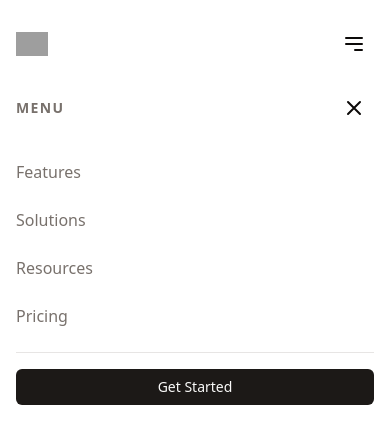
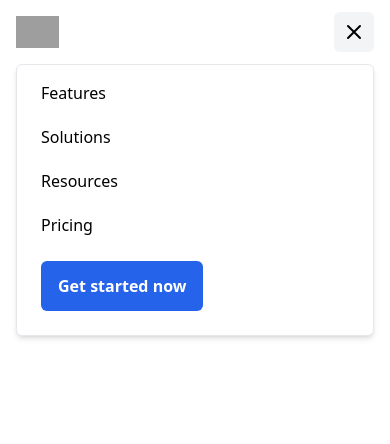
Before and after one commit to nanayawdev/salesgirl, a React (Vite) app: page / in a window 390 px wide. Both pictures are taken after a click on the button 354 px from the left and 44 px from the top of the page. Shown: the top 444 px of the page. Built offline with nearby package versions, Linux system fonts and the light colour scheme; grey boxes are pictures that could not be loaded.

Commit message:
Refactor Navbar component in Navbar.jsx to enhance layout and interactivity. Introduced a mobile menu toggle, updated link styles for better accessibility, and improved overall styling for a more cohesive design. This aligns with ongoing efforts to refine the user interface.

```diff
--- a/src/components/Navbar/Navbar.jsx
+++ b/src/components/Navbar/Navbar.jsx
@@ -1,78 +1,63 @@
+import React, { useState } from 'react';
+
 const Navbar = () => {
+    const [isMenuOpen, setIsMenuOpen] = useState(false);
+
     return (
-        <header>
-            <div className="mt-4">
-                <div className="px-4 mx-auto sm:px-6 lg:px-8">
-                    <nav className="relative flex items-center justify-between h-14 lg:h-16">
-                        <div className="hidden lg:flex lg:items-center lg:space-x-10">
-                            <a href="#" className="text-base font-medium text-muted-foreground hover:text-foreground">Features</a>
-                            <a href="#" className="text-base font-medium text-muted-foreground hover:text-foreground">Solutions</a>
-                            <a href="#" className="text-base font-medium text-muted-foreground hover:text-foreground">Resources</a>
-                            <a href="#" className="text-base font-medium text-muted-foreground hover:text-foreground">About</a>
-                        </div>
-
-                        <div className="lg:absolute lg:-translate-x-1/2 lg:inset-y-3 lg:left-1/2">
-                            <div className="flex-shrink-0">
-                                <a href="#" className="flex">
-                                    <img
-                                        className="w-auto h-6 lg:h-8"
-                                        src="https://cdn.rareblocks.xyz/collection/celebration/images/logo.svg"
-                                        alt="Logo"
-                                    />
-                                </a>
-                            </div>
-                        </div>
-
-                        <button type="button" className="inline-flex p-2 ml-5 text-foreground transition-all duration-200 rounded-md lg:hidden hover:bg-accent">
-                            <svg className="w-6 h-6" xmlns="http://www.w3.org/2000/svg" fill="none" viewBox="0 0 24 24" stroke="currentColor">
-                                <path strokeLinecap="round" strokeLinejoin="round" strokeWidth="2" d="M4 6h16M4 12h16m-7 6h7" />
-                            </svg>
-                        </button>
-
-                        <div className="hidden lg:flex lg:items-center lg:space-x-6">
-                            <a
-                                href="#"
-                                className="px-4 py-2 text-sm font-medium text-primary-foreground bg-primary rounded-md hover:bg-primary/90 transition-colors"
-                            >
-                                Get Started
-                            </a>
-                        </div>
-                    </nav>
-                </div>
-            </div>
-
-            <nav className="py-4 lg:hidden">
-                <div className="px-4 mx-auto sm:px-6 lg:px-8">
-                    <div className="flex items-center justify-between">
-                        <p className="text-sm font-semibold tracking-widest text-muted-foreground uppercase">Menu</p>
-                        <button type="button" className="inline-flex p-2 text-foreground transition-all duration-200 rounded-md hover:bg-accent">
-                            <svg xmlns="http://www.w3.org/2000/svg" className="w-6 h-6" fill="none" viewBox="0 0 24 24" stroke="currentColor">
-                                <path strokeLinecap="round" strokeLinejoin="round" strokeWidth="2" d="M6 18L18 6M6 6l12 12" />
-                            </svg>
-                        </button>
+        <header className="pb-6 bg-white lg:pb-0">
+            <div className="px-4 mx-auto max-w-7xl sm:px-6 lg:px-8">
+                <nav className="flex items-center justify-between h-16 lg:h-20">
+                    <div className="flex-shrink-0">
+                        <a href="#" title="" className="flex">
+                            <img className="w-auto h-8 lg:h-10" src="https://cdn.rareblocks.xyz/collection/celebration/images/logo.svg" alt="" />
+                        </a>
                     </div>
 
-                    <div className="mt-6">
-                        <div className="flex flex-col space-y-2">
-                            <a href="#" className="py-2 text-base font-medium text-muted-foreground hover:text-foreground transition-colors">Features</a>
-                            <a href="#" className="py-2 text-base font-medium text-muted-foreground hover:text-foreground transition-colors">Solutions</a>
-                            <a href="#" className="py-2 text-base font-medium text-muted-foreground hover:text-foreground transition-colors">Resources</a>
-                            <a href="#" className="py-2 text-base font-medium text-muted-foreground hover:text-foreground transition-colors">Pricing</a>
-                        </div>
+                    <button
+                        type="button"
+                        className="inline-flex p-2 text-black transition-all duration-200 rounded-md lg:hidden focus:bg-gray-100 hover:bg-gray-100"
+                        onClick={() => setIsMenuOpen(!isMenuOpen)}
+                    >
+                        <svg className={`w-6 h-6 ${isMenuOpen ? 'hidden' : 'block'}`} xmlns="http://www.w3.org/2000/svg" fill="none" viewBox="0 0 24 24" stroke="currentColor">
+                            <path strokeLinecap="round" strokeLinejoin="round" strokeWidth="2" d="M4 8h16M4 16h16" />
+                        </svg>
 
-                        <hr className="my-4 border-border" />
+                        <svg className={`w-6 h-6 ${isMenuOpen ? 'block' : 'hidden'}`} xmlns="http://www.w3.org/2000/svg" fill="none" viewBox="0 0 24 24" stroke="currentColor">
+                            <path strokeLinecap="round" strokeLinejoin="round" strokeWidth="2" d="M6 18L18 6M6 6l12 12" />
+                        </svg>
+                    </button>
 
-                        <div className="flex flex-col space-y-2">
-                            <a
-                                href="#"
-                                className="inline-flex justify-center px-4 py-2 text-sm font-medium text-primary-foreground bg-primary rounded-md hover:bg-primary/90 transition-colors"
-                            >
-                                Get Started
-                            </a>
+                    <div className="hidden lg:flex lg:items-center lg:ml-auto lg:space-x-10">
+                        <a href="#" title="" className="text-base font-medium text-black transition-all duration-200 hover:text-blue-600 focus:text-blue-600"> Features </a>
+
+                        <a href="#" title="" className="text-base font-medium text-black transition-all duration-200 hover:text-blue-600 focus:text-blue-600"> Solutions </a>
+
+                        <a href="#" title="" className="text-base font-medium text-black transition-all duration-200 hover:text-blue-600 focus:text-blue-600"> Resources </a>
+
+                        <a href="#" title="" className="text-base font-medium text-black transition-all duration-200 hover:text-blue-600 focus:text-blue-600"> Pricing </a>
+                    </div>
+
+                    <a href="#" title="" className="items-center justify-center hidden px-4 py-3 ml-10 text-base font-semibold text-white transition-all duration-200 bg-blue-600 border border-transparent rounded-md lg:inline-flex hover:bg-blue-700 focus:bg-blue-700" role="button"> Get started now </a>
+                </nav>
+
+                <nav className={`pt-4 pb-6 bg-white border border-gray-200 rounded-md shadow-md lg:hidden ${isMenuOpen ? 'block' : 'hidden'}`}>
+                    <div className="flow-root">
+                        <div className="flex flex-col px-6 -my-2 space-y-1">
+                            <a href="#" title="" className="inline-flex py-2 text-base font-medium text-black transition-all duration-200 hover:text-blue-600 focus:text-blue-600"> Features </a>
+
+                            <a href="#" title="" className="inline-flex py-2 text-base font-medium text-black transition-all duration-200 hover:text-blue-600 focus:text-blue-600"> Solutions </a>
+
+                            <a href="#" title="" className="inline-flex py-2 text-base font-medium text-black transition-all duration-200 hover:text-blue-600 focus:text-blue-600"> Resources </a>
+
+                            <a href="#" title="" className="inline-flex py-2 text-base font-medium text-black transition-all duration-200 hover:text-blue-600 focus:text-blue-600"> Pricing </a>
                         </div>
                     </div>
-                </div>
-            </nav>
+
+                    <div className="px-6 mt-6">
+                        <a href="#" title="" className="inline-flex justify-center px-4 py-3 text-base font-semibold text-white transition-all duration-200 bg-blue-600 border border-transparent rounded-md tems-center hover:bg-blue-700 focus:bg-blue-700" role="button"> Get started now </a>
+                    </div>
+                </nav>
+            </div>
         </header>
     );
 };
```
